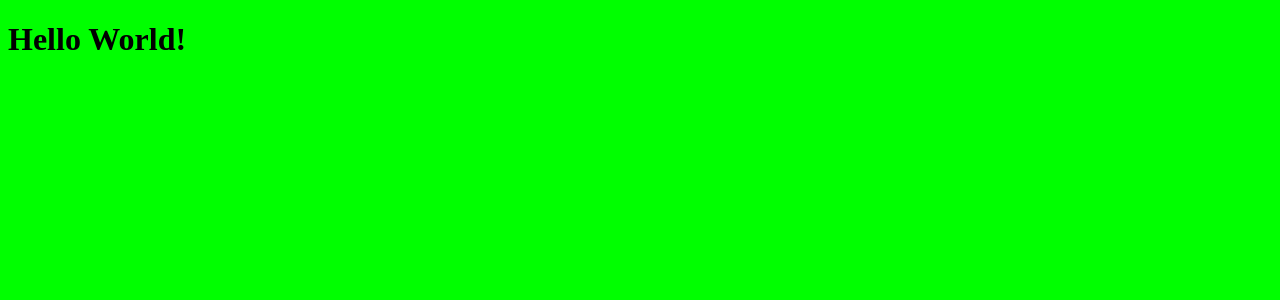
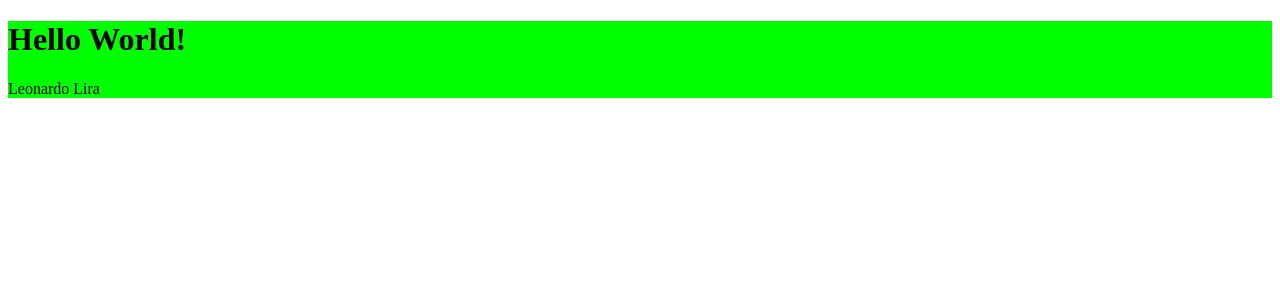
Before and after one commit to Leonardolira01/NotesForYou, a React (Vite) app: page / in a window 1280 px wide. Shown: the top 300 px of the page. Built offline with nearby package versions, Linux system fonts and the light colour scheme.

Commit message:
CSS in JS

```diff
--- a/package.json
+++ b/package.json
@@ -11,7 +11,8 @@
   },
   "dependencies": {
     "react": "^18.2.0",
-    "react-dom": "^18.2.0"
+    "react-dom": "^18.2.0",
+    "styled-components": "^6.1.9"
   },
   "devDependencies": {
     "@types/react": "^18.2.66",
--- a/src/pages/Details/index.jsx
+++ b/src/pages/Details/index.jsx
@@ -1,7 +1,10 @@
-import "./styles.css";
+import { Container } from './styles';
 
 export function Details(){
   return(
-    <h1>Hello World!</h1>
+    <Container>
+      <h1>Hello World!</h1>
+      <span>Leonardo Lira</span>
+    </Container>
   )
 }
--- a/src/pages/Details/styles.css
+++ /dev/null
@@ -1,3 +0,0 @@
-body {
-  background: lime;
-}
--- /dev/null
+++ b/src/pages/Details/styles.js
@@ -0,0 +1,5 @@
+import styled from 'styled-components';
+
+export const Container = styled.div`
+  background: lime;
+`
```
Also changed, not shown: 1 other file (tests, documents, lock files or other folders).
